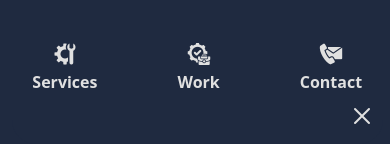
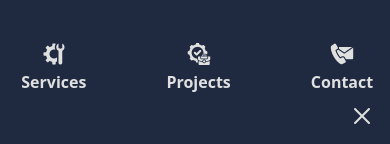
Before and after one commit to SeyarSawayz/portfolio, a React (Vite) app: page / in a window 390 px wide. Both pictures are taken after a click on the picture 358 px from the left and 812 px from the top of the page. Shown: the part 700-844 px from the top of the page. Built offline with nearby package versions, Linux system fonts and the light colour scheme.

Commit message:
work changed to projects for moblile header

```diff
--- a/src/components/Header/Header.jsx
+++ b/src/components/Header/Header.jsx
@@ -154,7 +154,7 @@ const Header = ({ activeNav, setActiveNav }) => {
                   }.png`}
                   alt=""
                 />
-                <li className="font-semibold mt-1">Work</li>
+                <li className="font-semibold mt-1">Projects</li>
               </LinkScroll>
               <LinkScroll
                 to="contact"
```
